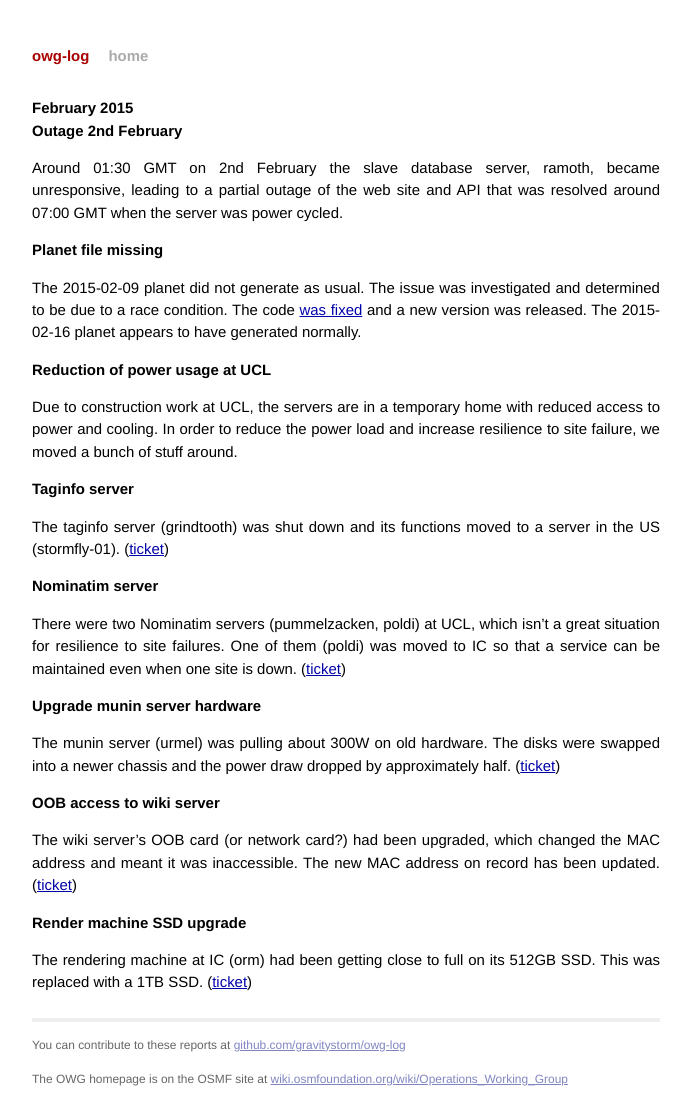
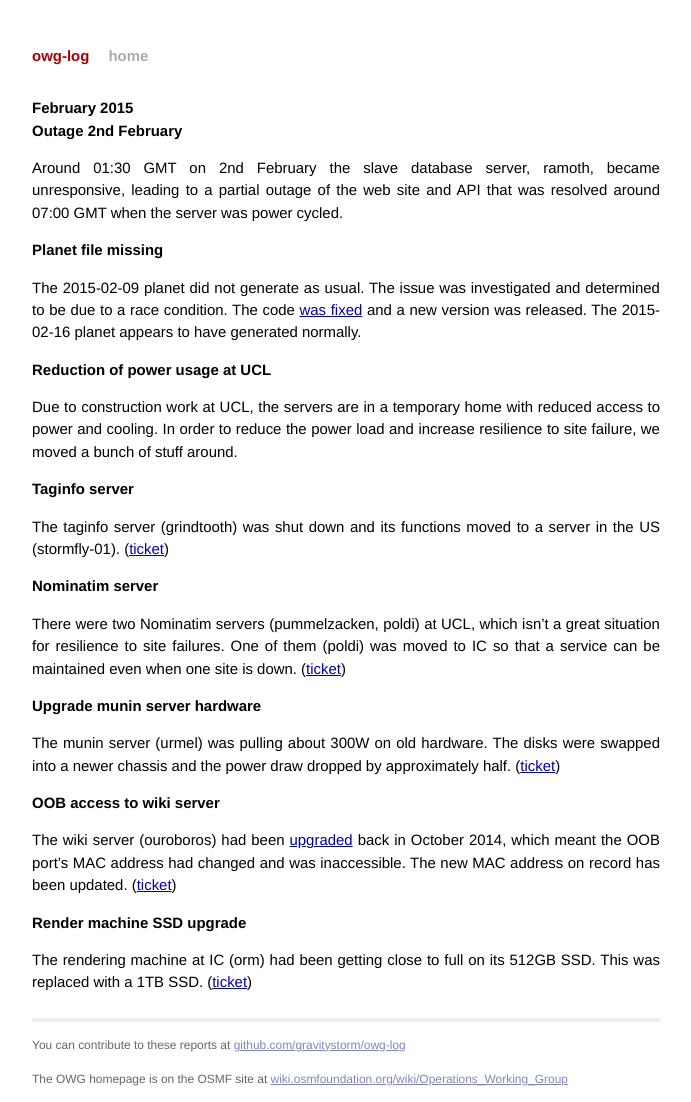
Before and after one commit to openstreetmap/owg-website, a Jekyll site: the page built from _posts/2015-02-01-february.md, in a window 1280 px wide. Shown: the whole page, without its empty margins (294-985 px from the left). Built offline with Jekyll 4.4.1, drawn with Linux system fonts in a browser that asks for light colours; Markdown is read by kramdown in place of the engine named in the settings.

Commit message:
Correct explanation of why ouroboros's OOB MAC changed.

```diff
--- a/_posts/2015-02-01-february.md
+++ b/_posts/2015-02-01-february.md
@@ -44,9 +44,10 @@ approximately half. ([ticket](https://github.com/openstreetmap/operations/issues
 
 # OOB access to wiki server
 
-The wiki server's OOB card (or network card?) had been upgraded, which
-changed the MAC address and meant it was inaccessible. The new MAC
-address on record has been
+The wiki server (ouroboros) had been
+[upgraded](http://gravitystorm.github.io/owg-log/2014/10/31/october.html)
+back in October 2014, which meant the OOB port's MAC address had
+changed and was inaccessible. The new MAC address on record has been
 updated. ([ticket](https://github.com/openstreetmap/operations/issues/16))
 
 # Render machine SSD upgrade
```
